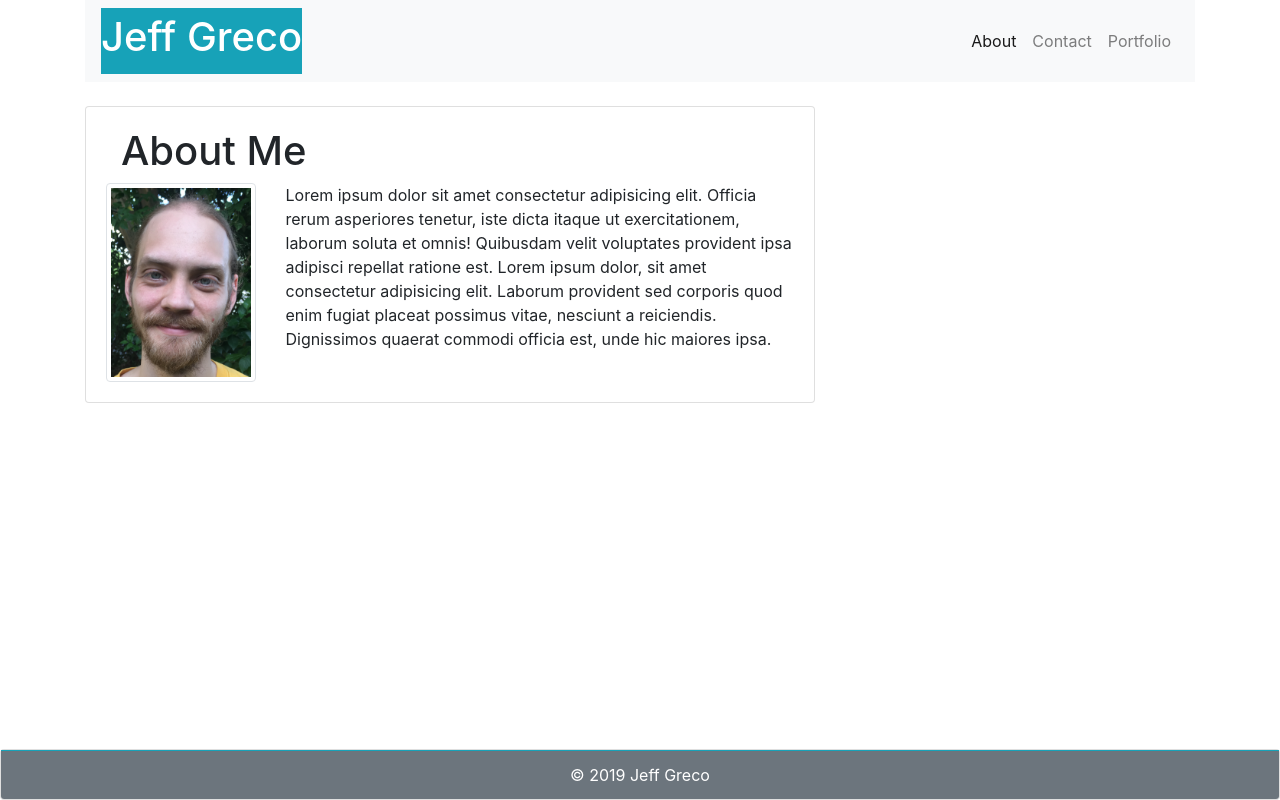
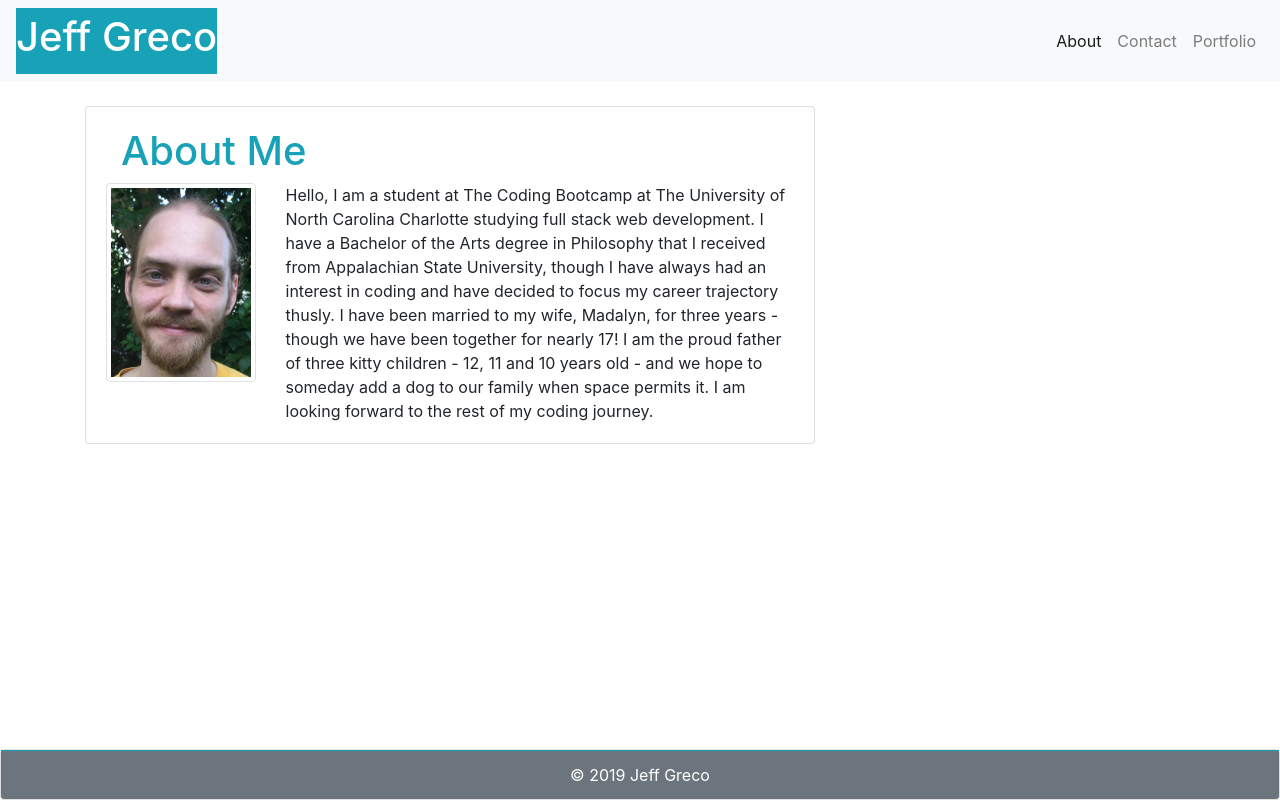
Before and after one commit to Jeff-Paul-Greco/bootstrap-portfolio, a plain HTML site: page index.html in a window 1280 px wide. Drawn offline with nearby package versions, Linux system fonts and the light colour scheme.

Commit message:
fixed navbar

```diff
--- a/index.html
+++ b/index.html
@@ -13,9 +13,6 @@
 <body>
 
 
-<div class="container">
-<div class="row">
-<div class="col-md-12">
     <nav class="navbar navbar-expand-lg navbar-light bg-light">
         <a class="navbar-brand bg-info text-white" href="index.html">
             <h1>Jeff Greco</h1>
@@ -42,32 +39,32 @@
             </span>
         </div>
     </nav>
-</div>
-</div>
-</div>
+
 
     <div class="container mt-4 mb-5">
         <div class="row">
             <div class="col-md-8">
                 <div class="card">
                     <div class="card-body">
-                            <div class="col-md-8">
-                                    <div class="page-header">
-                                        <h1>About Me</h1>
-                                    </div>
-                                </div>
+                        <div class="col-md-8">
+                            <div class="page-header">
+                                <h1 class="text-info">About Me</h1>
+                            </div>
+                        </div>
                         <div class="row">
                             <div class="col-md-3">
                                 <img src="assets/images/pic.png" alt="Jeff Greco" class="img-thumbnail"
                                     class="img-fluid">
                             </div>
                             <div class="col-md-9">
-                                Lorem ipsum dolor sit amet consectetur adipisicing elit. Officia rerum asperiores
-                                tenetur, iste dicta itaque ut exercitationem, laborum soluta et omnis! Quibusdam velit
-                                voluptates provident ipsa adipisci repellat ratione est.
-                                Lorem ipsum dolor, sit amet consectetur adipisicing elit. Laborum provident sed corporis
-                                quod enim fugiat placeat possimus vitae, nesciunt a reiciendis. Dignissimos quaerat
-                                commodi officia est, unde hic maiores ipsa.
+                                Hello, I am a student at The Coding Bootcamp at The University of North Carolina
+                                Charlotte studying full stack web development. I have a Bachelor of the Arts degree in
+                                Philosophy that I received from Appalachian State University, though I have always had
+                                an interest in coding and have decided to focus my career trajectory thusly. I have been
+                                married to my wife, Madalyn, for three years - though we have been together for nearly
+                                17! I am the proud father of three kitty children - 12, 11 and 10 years old - and we
+                                hope to someday add a dog to our family when space permits it. I am looking forward to
+                                the rest of my coding journey.
 
                             </div>
                         </div>
```
Also changed, not shown: contact.html (+16 -13 lines), portfolio.html (+4 -9 lines).
